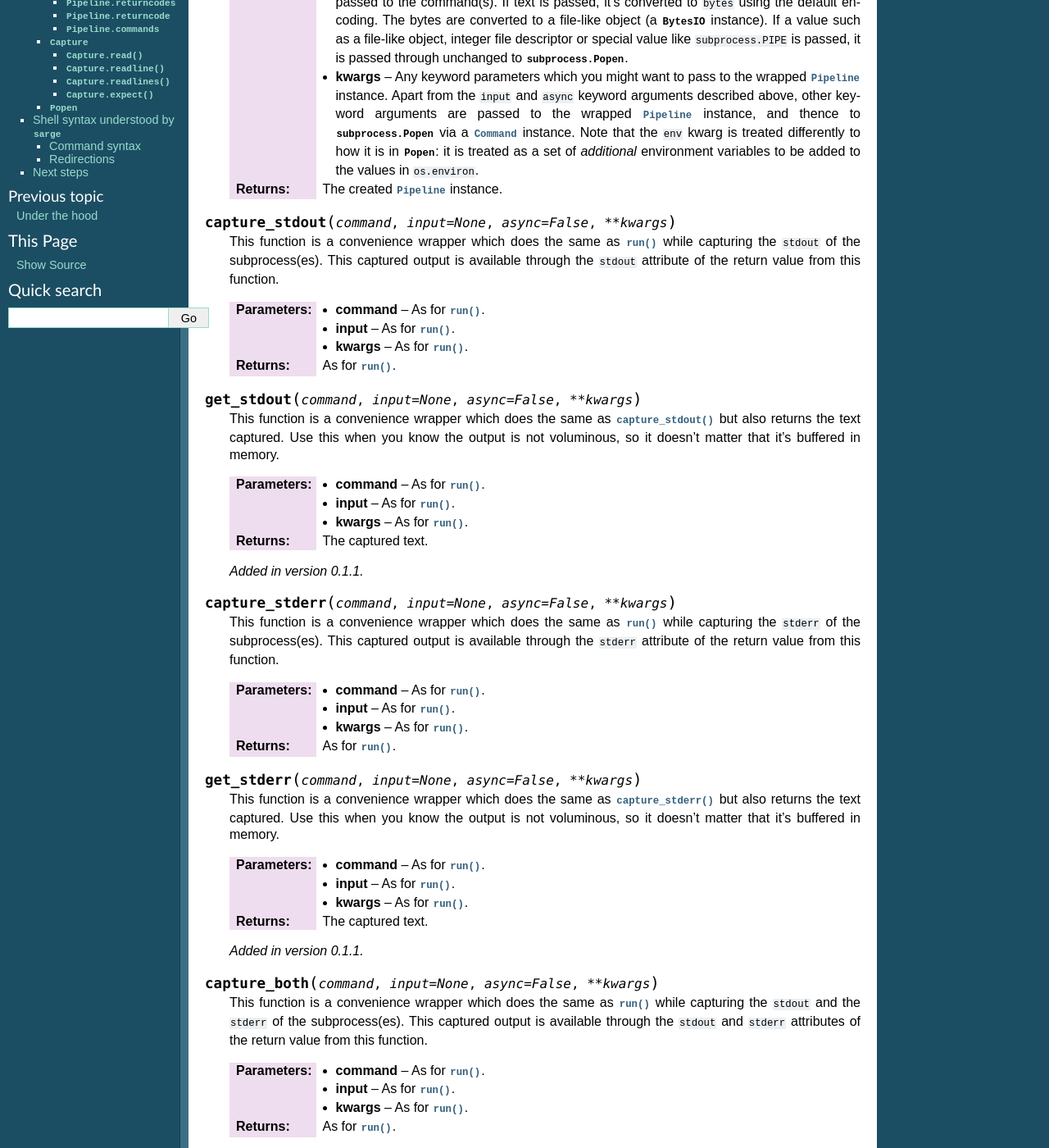
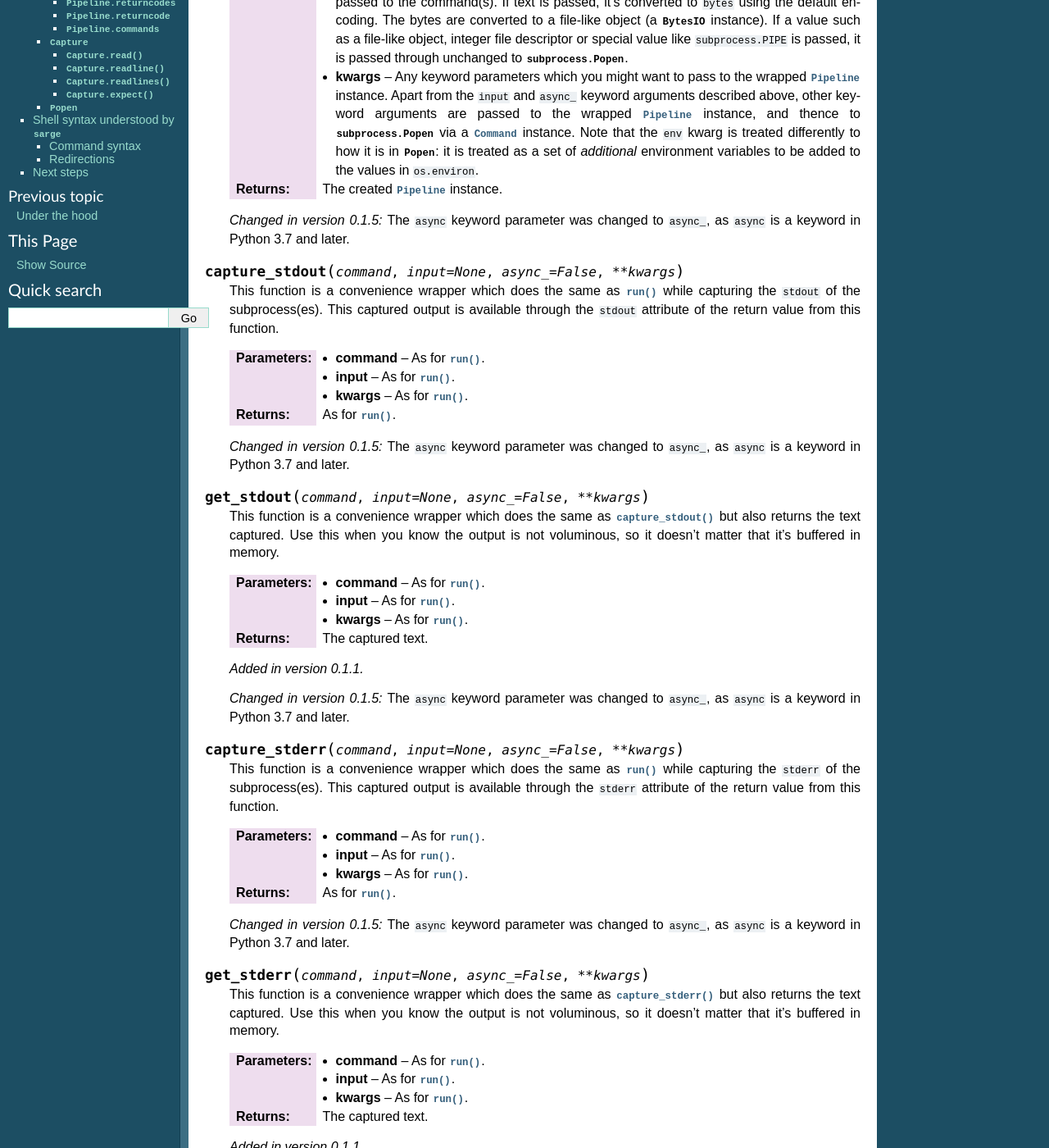
Before and after one commit to vsajip/sarge, a Sphinx documentation site: the page built from docs/reference.rst, in a window 1280 px wide and 1400 px high, scrolled down 464 px. Shown: the whole window at 82% size. Built offline with Sphinx 7.4.7, drawn with Linux system fonts in a browser that asks for light colours; formulas are drawn with MathJax 3; some of the changed text lies outside the part shown.

Commit message:
Remove async variable, as a keyword under 3.7.

```diff
--- a/docs/conf.py
+++ b/docs/conf.py
@@ -25,7 +25,7 @@ sys.path.insert(0, os.path.abspath('..'))
 
 # Add any Sphinx extension module names here, as strings. They can be extensions
 # coming with Sphinx (named 'sphinx.ext.*') or your custom ones.
-extensions = ['sphinx.ext.autodoc', 'sphinx.ext.doctest', 'sphinx.ext.intersphinx', 'sphinx.ext.todo', 'sphinx.ext.coverage', 'sphinx.ext.pngmath', 'sphinx.ext.ifconfig', 'sphinx.ext.viewcode']
+extensions = ['sphinx.ext.autodoc', 'sphinx.ext.doctest', 'sphinx.ext.intersphinx', 'sphinx.ext.todo', 'sphinx.ext.coverage', 'sphinx.ext.imgmath', 'sphinx.ext.ifconfig', 'sphinx.ext.viewcode']
 
 # Add any paths that contain templates here, relative to this directory.
 templates_path = ['_templates']
@@ -41,7 +41,7 @@ master_doc = 'index'
 
 # General information about the project.
 project = u'Sarge'
-copyright = u'2012-2015, Vinay Sajip'
+copyright = u'2012-2018, Vinay Sajip'
 
 # The version info for the project you're documenting, acts as replacement for
 # |version| and |release|, also used in various other places throughout the
--- a/docs/internals.rst
+++ b/docs/internals.rst
@@ -55,7 +55,7 @@ capture across several process boundaries::
     $ python
     [snip]
     >>> from sarge import run, Capture
-    >>> p = run('cat random.bin|cat|cat|cat|cat|cat', stdout=Capture(), async=True)
+    >>> p = run('cat random.bin|cat|cat|cat|cat|cat', stdout=Capture(), async_=True)
     >>> for i in range(8):
     ...     data = p.stdout.read(2621440)
     ...     print('Read chunk %d: %d bytes' % (i, len(data)))
--- a/docs/overview.rst
+++ b/docs/overview.rst
@@ -159,7 +159,7 @@ Sarge offers the following features:
 
    >>> from sarge import run, Capture
    >>> cmd = 'echo foo & (sleep 2; echo bar) & (sleep 1; echo baz)'
-   >>> p = run(cmd, stdout=Capture(), async=True) # returns immediately
+   >>> p = run(cmd, stdout=Capture(), async_=True) # returns immediately
    >>> p.close() # wait for completion
    >>> p.stdout.readline()
    'foo\n'
@@ -225,6 +225,9 @@ Change log
 ~~~~~~~~~~~~~~
 
 Released: Not yet.
+
+- Fixed #38: Replaced ``async`` keyword argument with ``async_``, as ``async``
+  has become a keyword in Python 3.7.
 
 0.1.4
 ~~~~~
--- a/docs/reference.rst
+++ b/docs/reference.rst
@@ -18,7 +18,7 @@ Attributes
 Functions
 ---------
 
-.. function:: run(command, input=None, async=False, **kwargs)
+.. function:: run(command, input=None, async_=False, **kwargs)
 
    This function is a convenience wrapper which constructs a
    :class:`Pipeline` instance from the passed parameters, and then invokes
@@ -36,7 +36,7 @@ Functions
    :type input: Text, bytes or a file-like object containing bytes (not text).
    :param kwargs: Any keyword parameters which you might want to pass to the
                   wrapped :class:`Pipeline` instance. Apart from the ``input``
-                  and ``async`` keyword arguments described above, other keyword
+                  and ``async_`` keyword arguments described above, other keyword
                   arguments are passed to the wrapped :class:`Pipeline`
                   instance, and thence to :class:`subprocess.Popen` via a
                   :class:`Command` instance. Note that the ``env`` kwarg is
@@ -47,7 +47,11 @@ Functions
 
    :return: The created :class:`Pipeline` instance.
 
-.. function:: capture_stdout(command, input=None, async=False, **kwargs)
+   .. versionchanged:: 0.1.5
+      The ``async`` keyword parameter was changed to ``async_``, as ``async``
+      is a keyword in Python 3.7 and later.
+
+.. function:: capture_stdout(command, input=None, async_=False, **kwargs)
 
    This function is a convenience wrapper which does the same as :func:`run`
    while capturing the ``stdout`` of the subprocess(es). This captured output
@@ -59,7 +63,11 @@ Functions
    :param kwargs: As for :func:`run`.
    :return: As for :func:`run`.
 
-.. function:: get_stdout(command, input=None, async=False, **kwargs)
+   .. versionchanged:: 0.1.5
+      The ``async`` keyword parameter was changed to ``async_``, as ``async``
+      is a keyword in Python 3.7 and later.
+
+.. function:: get_stdout(command, input=None, async_=False, **kwargs)
 
    This function is a convenience wrapper which does the same as
    :func:`capture_stdout` but also returns the text captured. Use this when
@@ -73,7 +81,11 @@ Functions
 
    .. versionadded:: 0.1.1
 
-.. function:: capture_stderr(command, input=None, async=False, **kwargs)
+   .. versionchanged:: 0.1.5
+      The ``async`` keyword parameter was changed to ``async_``, as ``async``
+      is a keyword in Python 3.7 and later.
+
+.. function:: capture_stderr(command, input=None, async_=False, **kwargs)
 
    This function is a convenience wrapper which does the same as :func:`run`
    while capturing the ``stderr`` of the subprocess(es). This captured output
@@ -85,7 +97,11 @@ Functions
    :param kwargs: As for :func:`run`.
    :return: As for :func:`run`.
 
-.. function:: get_stderr(command, input=None, async=False, **kwargs)
+   .. versionchanged:: 0.1.5
+      The ``async`` keyword parameter was changed to ``async_``, as ``async``
+      is a keyword in Python 3.7 and later.
+
+.. function:: get_stderr(command, input=None, async_=False, **kwargs)
 
    This function is a convenience wrapper which does the same as
    :func:`capture_stderr` but also returns the text captured. Use this when
@@ -99,7 +115,11 @@ Functions
 
    .. versionadded:: 0.1.1
 
-.. function:: capture_both(command, input=None, async=False, **kwargs)
+   .. versionchanged:: 0.1.5
+      The ``async`` keyword parameter was changed to ``async_``, as ``async``
+      is a keyword in Python 3.7 and later.
+
+.. function:: capture_both(command, input=None, async_=False, **kwargs)
 
    This function is a convenience wrapper which does the same as :func:`run`
    while capturing the ``stdout`` and the ``stderr`` of the subprocess(es).
@@ -111,7 +131,11 @@ Functions
    :param kwargs: As for :func:`run`.
    :return: As for :func:`run`.
 
-.. function:: get_both(command, input=None, async=False, **kwargs)
+   .. versionchanged:: 0.1.5
+      The ``async`` keyword parameter was changed to ``async_``, as ``async``
+      is a keyword in Python 3.7 and later.
+
+.. function:: get_both(command, input=None, async_=False, **kwargs)
 
    This function is a convenience wrapper which does the same as
    :func:`capture_both` but also returns the text captured. Use this when
@@ -126,6 +150,10 @@ Functions
 
    .. versionadded:: 0.1.1
 
+
+   .. versionchanged:: 0.1.5
+      The ``async`` keyword parameter was changed to ``async_``, as ``async``
+      is a keyword in Python 3.7 and later.
 
 .. function:: shell_quote(s)
 
@@ -176,7 +204,7 @@ Classes
                   :meth:`~Command.run`).
 
 
-   .. method:: run(input=None, async=False)
+   .. method:: run(input=None, async_=False)
 
       Run the command.
 
@@ -187,10 +215,14 @@ Classes
                     file-like object are written to the ``stdin``
                     stream of the sub-process.
       :type input:  Text, bytes or a file-like object containing bytes.
-      :param async: If ``True``, the command is run asynchronously -- that is
+      :param async_: If ``True``, the command is run asynchronously -- that is
                     to say, :meth:`wait` is not called on the underlying
                     :class:`~subprocess.Popen` instance.
-      :type async: bool
+      :type async_: bool
+
+      .. versionchanged:: 0.1.5
+         The ``async`` keyword parameter was changed to ``async_``, as ``async``
+         is a keyword in Python 3.7 and later.
 
    .. method:: wait()
 
@@ -234,15 +266,19 @@ Classes
                   keyword arguments, which will cause those streams to be
                   captured to those instances.
 
-   .. method:: run(input=None, async=False)
+   .. method:: run(input=None, async_=False)
 
       Run the pipeline.
 
       :param input: The same as for the :meth:`Command.run` method.
-      :param async: The same as for the :meth:`Command.run` method. Note that
+      :param async_: The same as for the :meth:`Command.run` method. Note that
                     parts of the pipeline may specify synchronous or
                     asynchronous running -- this flag refers to the pipeline
                     as a whole.
+
+      .. versionchanged:: 0.1.5
+         The ``async`` keyword parameter was changed to ``async_``, as ``async``
+         is a keyword in Python 3.7 and later.
 
    .. method:: wait()
 
--- a/test_expect.py
+++ b/test_expect.py
@@ -8,7 +8,7 @@ logging.basicConfig(filename='test_expect.log', filemode='w',
                     level=logging.INFO,
                     format='%(asctime)s %(levelname)-8s %(name)s %(threadName)s %(lineno)4d %(message)s')
 cap = Capture(buffer_size=-1)   # line buffered
-p = run('python lister.py -d 0.01 -i "<head|body>" docs/_build/html/tutorial.html', async=True,
+p = run('python lister.py -d 0.01 -i "<head|body>" docs/_build/html/tutorial.html', async_=True,
         stdout=cap)
 stime = time.time()
 logger.info('Calling expect for head')
--- a/test_expect2.py
+++ b/test_expect2.py
@@ -8,7 +8,7 @@ logging.basicConfig(filename='test_expect.log', filemode='w',
                     level=logging.INFO,
                     format='%(asctime)s %(levelname)-8s %(name)s %(threadName)s %(lineno)4d %(message)s')
 cap = Capture(buffer_size=-1)   # line buffered
-p = run('python lister.py -d 0.01', async=True,
+p = run('python lister.py -d 0.01', async_=True,
         stdout=cap)
 
 WAIT_TIME = 1.0
--- a/test_feeder.py
+++ b/test_feeder.py
@@ -19,7 +19,7 @@ except NameError:
 
 def main(args=None):
     feeder = sarge.Feeder()
-    p = sarge.run([sys.executable, 'echoer.py'], input=feeder, async=True)
+    p = sarge.run([sys.executable, 'echoer.py'], input=feeder, async_=True)
     try:
         lines = ('hello', 'goodbye')
         gen = iter(lines)
--- a/test_sarge.py
+++ b/test_sarge.py
@@ -195,7 +195,7 @@ class SargeTest(unittest.TestCase):
             content = f.read().splitlines(True)
         with Capture(timeout=1) as out:
             p = run('cat testfile.txt testfile.txt', stdout=out,
-                    async=True)
+                    async_=True)
             # Do some other work in parallel, including reading from the
             # concurrently running child process
             read_count = 0
@@ -616,7 +616,7 @@ class SargeTest(unittest.TestCase):
     def test_expect(self):
         cap = Capture(buffer_size=-1)   # line buffered
         p = run('%s lister.py -d 0.01' % sys.executable,
-                async=True, stdout=cap)
+                async_=True, stdout=cap)
         timeout = 1.0
         m1 = cap.expect('^line 1\r?$', timeout)
         self.assertTrue(m1)
@@ -678,7 +678,7 @@ class SargeTest(unittest.TestCase):
     def test_feeder(self):
         feeder = Feeder()
         p = capture_stdout([sys.executable, 'echoer.py'], input=feeder,
-                           async=True)
+                           async_=True)
         try:
             lines = ('hello', 'goodbye')
             gen = iter(lines)
```
Also changed, not shown: docs/tutorial.rst (+7 -7 lines), sarge/__init__.py (+64 -64 lines).
